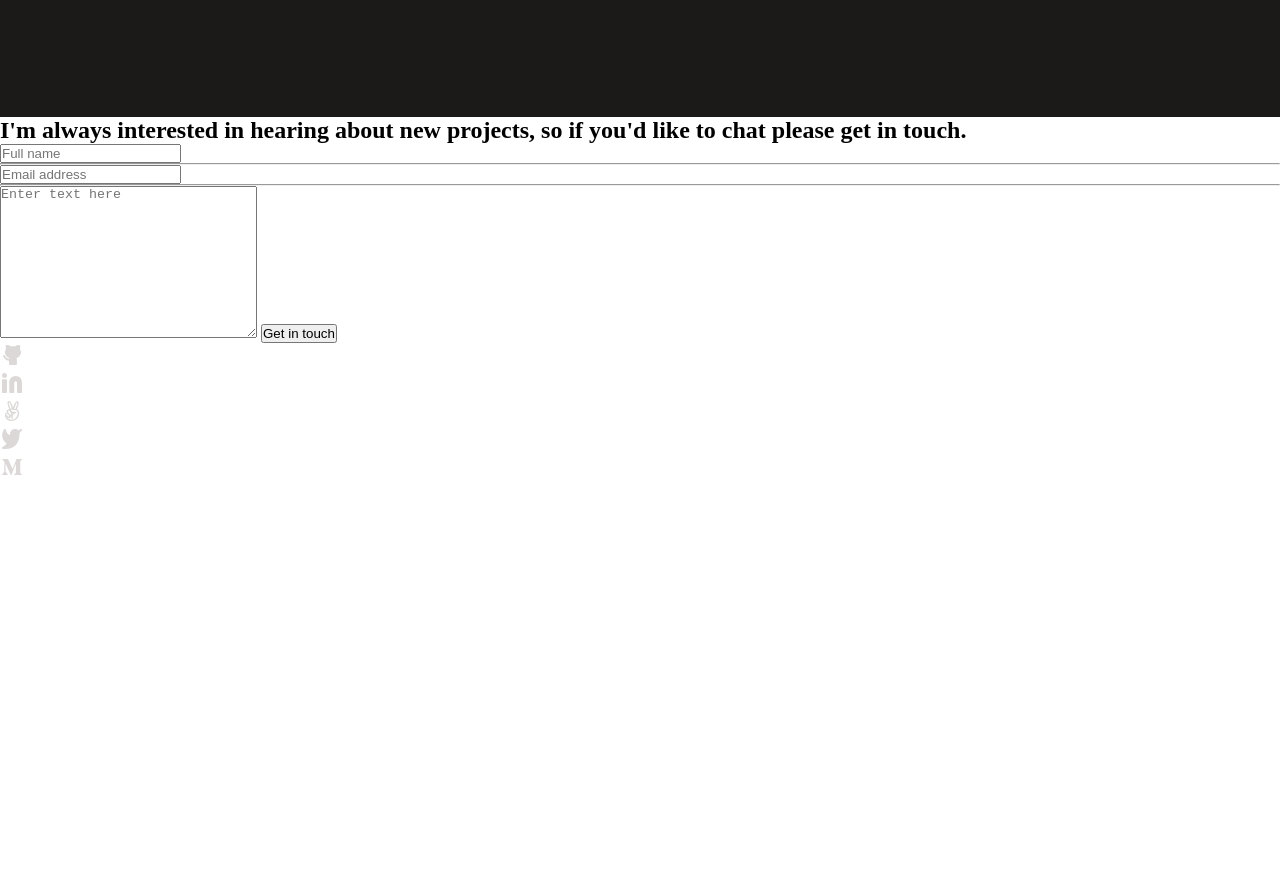
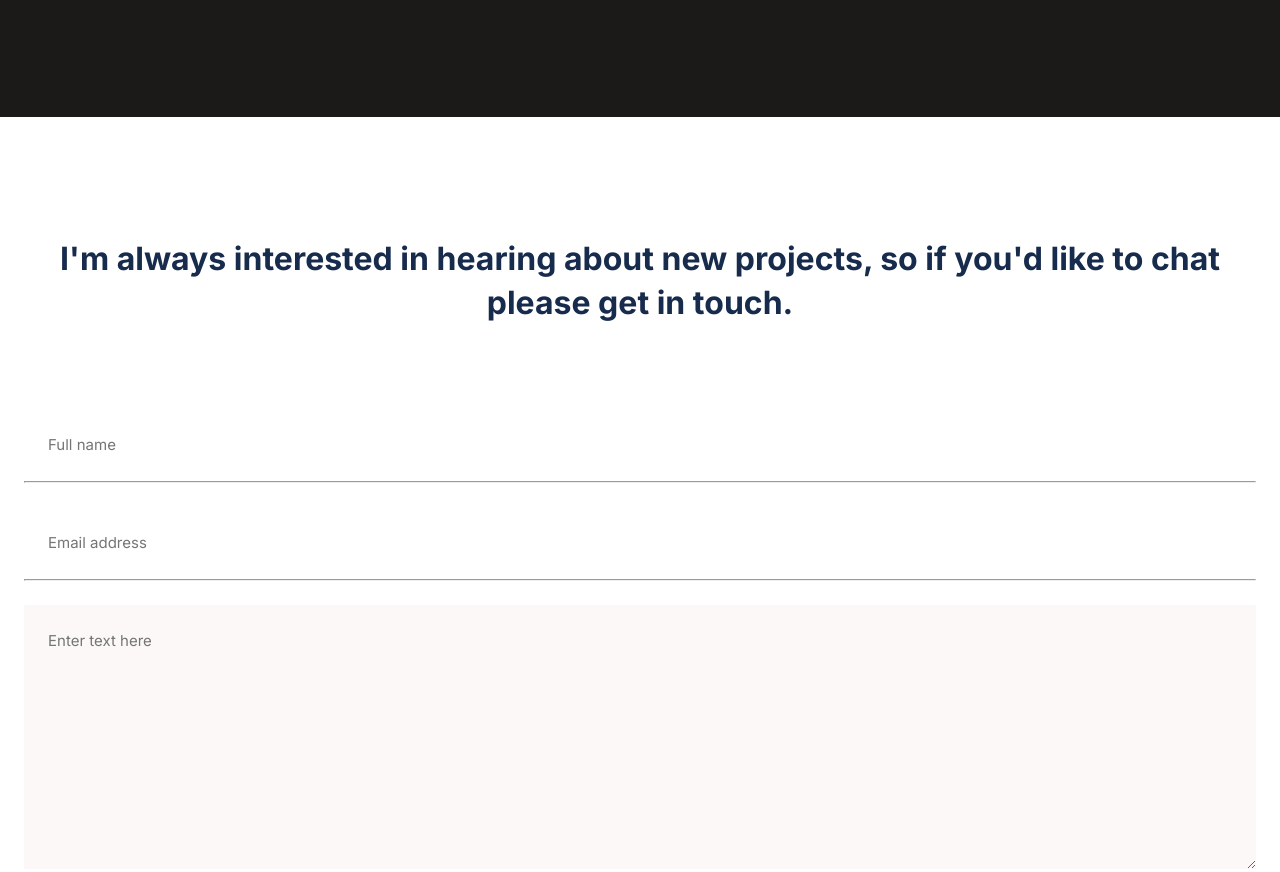
Before and after one commit to bekjon-me/Portfolio, a website: page index.html in a window 1280 px wide. Shown: the part 5792-6664 px from the top of the page. Before the commit the page ends 6275 px from the top, so only its background shows below. Drawn offline with Linux system fonts and the light colour scheme.

Commit message:
Add contact section and footerʻs styles

```diff
--- a/style.css
+++ b/style.css
@@ -345,3 +345,99 @@ section#headline > .social {
   align-items: center;
   row-gap: 32px;
 }
+
+/* ABOUT SECTION */
+
+/* CONTACT SECTION */
+
+#contact {
+  display: flex;
+  flex-direction: column;
+  padding: 120px 24px;
+}
+
+#contact > h2 {
+  font-family: 'Inter', sans-serif;
+  font-style: normal;
+  font-weight: 700;
+  font-size: 32px;
+  line-height: 44px;
+  text-align: center;
+  color: #172b4d;
+}
+
+#contact > form {
+  display: flex;
+  flex-direction: column;
+  margin-top: 60px;
+}
+
+#contact > form > input,
+#contact > form > textarea {
+  border: none;
+  margin: 24px 0;
+  padding: 24px 0 0 24px;
+  outline: none;
+  font-family: 'Inter';
+  font-style: normal;
+  font-weight: 400;
+  font-size: 15px;
+  line-height: 24px;
+  color: #979493;
+}
+
+#contact > form > textarea {
+  background: #fbf8f7;
+}
+
+#contact > form > input[type='submit'] {
+  margin: 0 auto;
+  padding: 12px;
+  font-family: 'Inter', sans-serif;
+  font-style: normal;
+  font-weight: 700;
+  font-size: 17px;
+  line-height: 24px;
+  display: flex;
+  align-items: center;
+  text-align: center;
+  letter-spacing: 0.03em;
+  color: #fff;
+  background-color: #ff6b00;
+  width: fit-content;
+  border: 1px solid transparent;
+}
+
+#contact > form > input[type='submit']:hover {
+  cursor: pointer;
+  color: #f55800;
+  background-color: #fff5e1;
+  border: 1px solid #f55800;
+}
+
+#contact > form > input[type='submit']:active {
+  color: #f4f1f0;
+  background: #e05304;
+}
+
+/* CONTACT SECTION */
+
+/* FOOTER */
+
+footer {
+  border-top: 1px solid #dfe1e6;
+  display: flex;
+  justify-content: center;
+  padding: 24px;
+}
+
+footer > .social {
+  display: flex;
+  column-gap: 16px;
+}
+
+footer > .social > li > a {
+  filter: invert(37%) sepia(8%) saturate(1480%) hue-rotate(180deg)
+    brightness(50%) contrast(90%);
+  font-weight: bold;
+}
```
